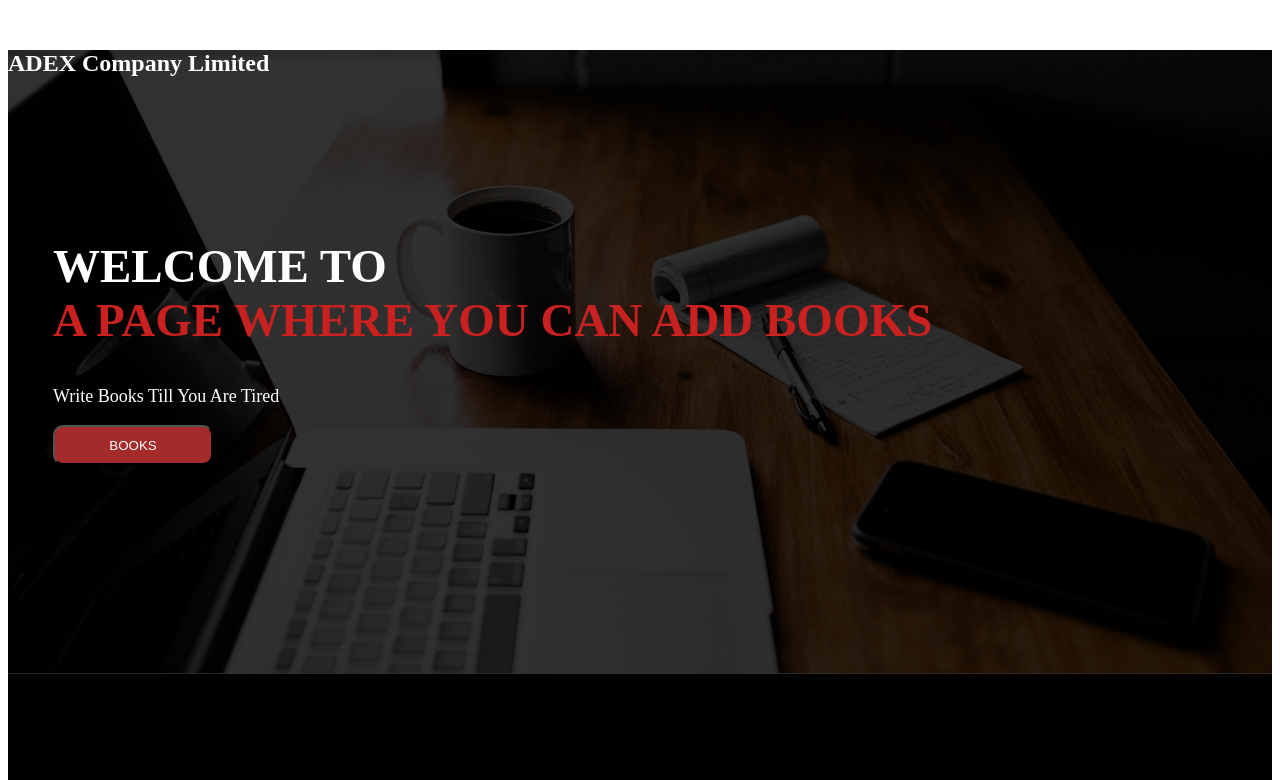
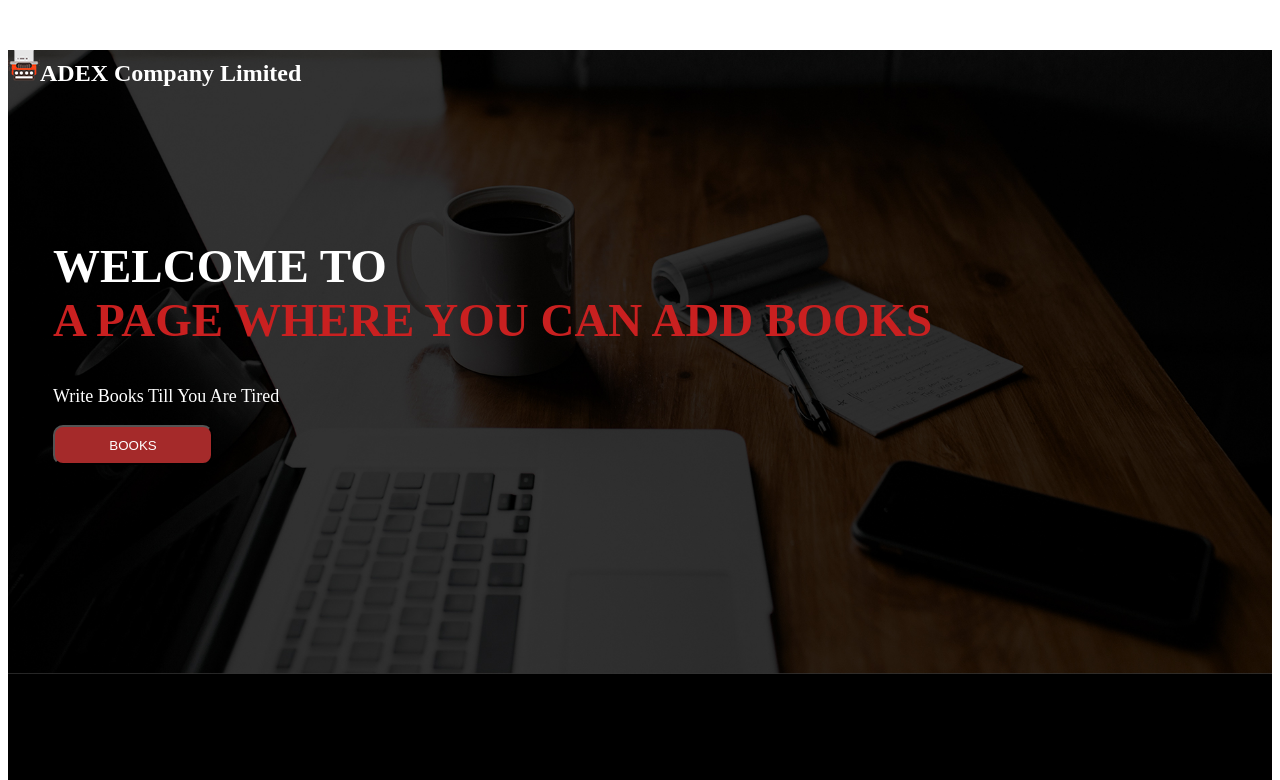
Before and after one commit to Small-eze-1234/My-Project, a plain HTML site: page addbooks.html in a window 1280 px wide. Shown: the top 780 px of the page. Drawn offline with Linux system fonts and the light colour scheme.

Commit message:
Update addbooks.html

```diff
--- a/addbooks.html
+++ b/addbooks.html
@@ -9,7 +9,7 @@
 <body>
     <section class="welcome">
         <header class="header" style="position: relative;">
-            <h1 style="position: absolute;left: 0px;margin-top: 0px;"><img src="./images/logo.png" alt="">ADEX Company Limited</h1>
+            <h1 style="position: absolute;left: 0px;margin-top: 0px;"><img src="./FRONT_END2/images/logo.png" alt="">ADEX Company Limited</h1>
         </header>
         <div class="div-header" style="margin-top: 50px;padding-top: 150px;">
         <h1 class="welcome-header">WELCOME TO <br>
```
